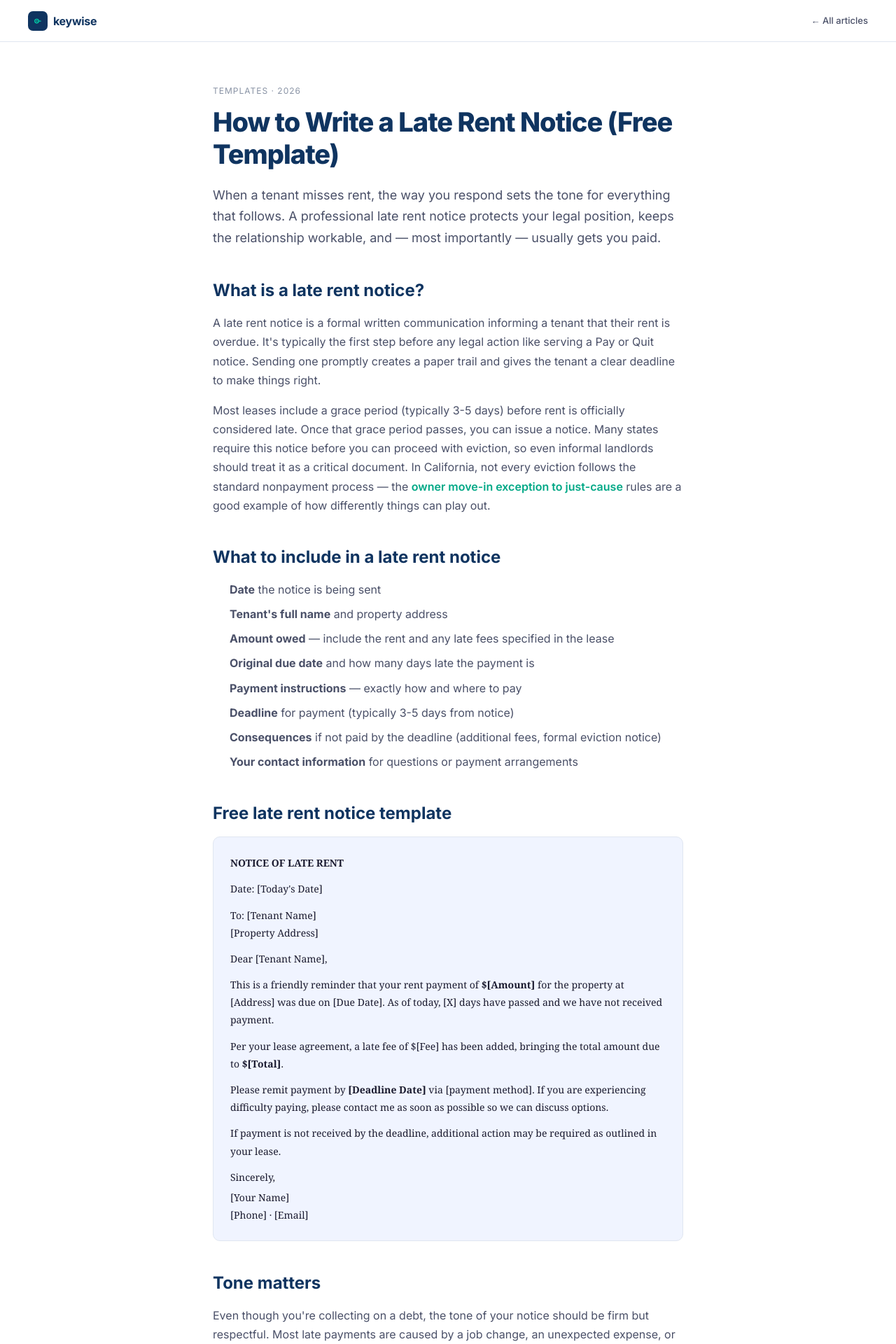
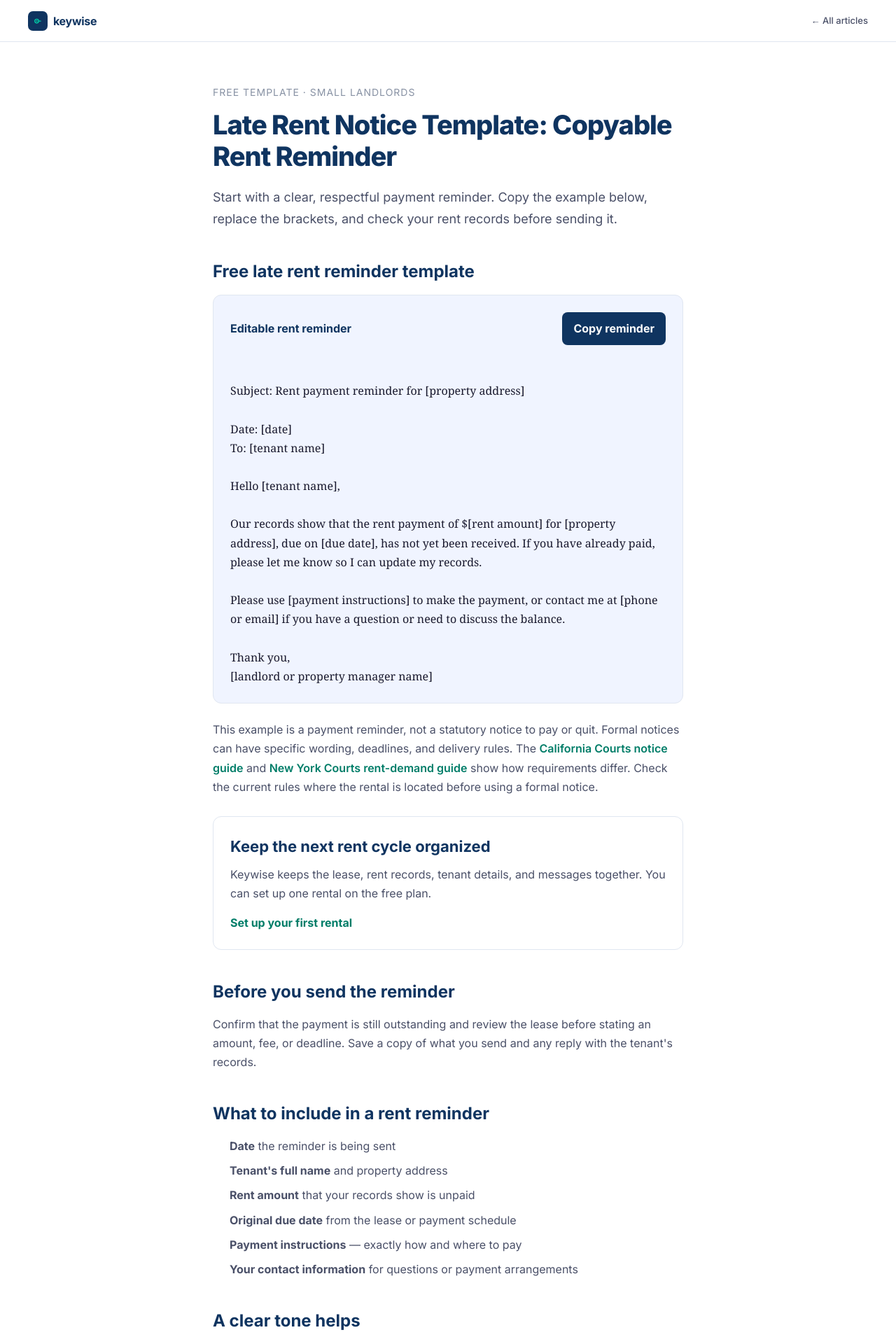
Before and after one commit to keywise-app/keywise, a Next.js app: page /blog/late-rent-notice in a window 1280 px wide. Shown: the top 1920 px of the page at 70% size. Built offline with nearby package versions, Linux system fonts and the light colour scheme.

Commit message:
Improve KeyWise late rent reminder template
Co-authored-by: Keywise <hello@keywise.app>

```diff
--- /dev/null
+++ b/app/blog/late-rent-notice/ReminderTemplate.tsx
@@ -0,0 +1,43 @@
+'use client';
+
+import { useState } from 'react';
+
+const reminder = `Subject: Rent payment reminder for [property address]
+
+Date: [date]
+To: [tenant name]
+
+Hello [tenant name],
+
+Our records show that the rent payment of $[rent amount] for [property address], due on [due date], has not yet been received. If you have already paid, please let me know so I can update my records.
+
+Please use [payment instructions] to make the payment, or contact me at [phone or email] if you have a question or need to discuss the balance.
+
+Thank you,
+[landlord or property manager name]`;
+
+export default function ReminderTemplate() {
+  const [copyStatus, setCopyStatus] = useState('');
+
+  async function copyReminder() {
+    try {
+      await navigator.clipboard.writeText(reminder);
+      setCopyStatus('Copied. Replace the brackets and check the details before sending.');
+    } catch {
+      setCopyStatus('Copy was blocked by your browser. You can select the text below and copy it manually.');
+    }
+  }
+
+  return (
+    <div style={{ background: '#F0F4FF', border: '1px solid #E0E6F0', borderRadius: 12, padding: 24, marginBottom: 24 }}>
+      <div style={{ display: 'flex', alignItems: 'center', justifyContent: 'space-between', flexWrap: 'wrap', gap: 12, marginBottom: 16 }}>
+        <strong style={{ color: '#0F3460', fontSize: 16 }}>Editable rent reminder</strong>
+        <button type="button" onClick={copyReminder} style={{ background: '#0F3460', color: '#fff', border: 0, borderRadius: 8, padding: '10px 16px', fontSize: 16, fontWeight: 700, cursor: 'pointer' }}>
+          Copy reminder
+        </button>
+      </div>
+      <p role="status" aria-live="polite" style={{ minHeight: 24, margin: '0 0 12px', color: '#4A5068', fontSize: 16 }}>{copyStatus}</p>
+      <pre style={{ margin: 0, whiteSpace: 'pre-wrap', overflowWrap: 'anywhere', userSelect: 'text', color: '#1A1A2E', fontFamily: 'Georgia, serif', fontSize: 16, lineHeight: 1.7 }}>{reminder}</pre>
+    </div>
+  );
+}
--- a/app/blog/late-rent-notice/page.tsx
+++ b/app/blog/late-rent-notice/page.tsx
@@ -1,13 +1,14 @@
 import type { Metadata } from 'next';
 import Link from 'next/link';
+import ReminderTemplate from './ReminderTemplate';
 
 export const metadata: Metadata = {
-  title: 'How to Write a Late Rent Notice (Free Template) | Keywise',
-  description: 'Free late rent notice template for landlords. Legal guidelines, sample language, and how to handle late payments professionally.',
+  title: 'Late Rent Notice Template: Copyable Rent Reminder | Keywise',
+  description: 'Copy a free late rent reminder for your tenant. Check the rent details, personalize the message, and learn when a formal notice needs a local form.',
   alternates: { canonical: 'https://keywise.app/blog/late-rent-notice' },
   openGraph: {
-    title: 'How to Write a Late Rent Notice (Free Template) | Keywise',
-    description: 'Free late rent notice template for landlords. Legal guidelines, sample language, and how to handle late payments professionally.',
+    title: 'Late Rent Notice Template: Copyable Rent Reminder | Keywise',
+    description: 'Copy and personalize a free late rent reminder for your tenant.',
     url: 'https://keywise.app/blog/late-rent-notice',
     siteName: 'Keywise',
     type: 'article',
@@ -15,15 +16,14 @@ export const metadata: Metadata = {
   },
   twitter: {
     card: 'summary_large_image',
-    title: 'How to Write a Late Rent Notice (Free Template) | Keywise',
-    description: 'Free late rent notice template for landlords. Legal guidelines, sample language, and how to handle late payments professionally.',
+    title: 'Late Rent Notice Template: Copyable Rent Reminder | Keywise',
+    description: 'Copy and personalize a free late rent reminder for your tenant.',
   },
   robots: { index: true, follow: true },
 };
 
 const N = '#0F3460';
 const TEAL = '#00D4AA';
-const BG = '#F0F4FF';
 const BORDER = '#E0E6F0';
 const INK = '#1A1A2E';
 const INK_MID = '#4A5068';
@@ -49,62 +49,55 @@ export default function Page() {
       </nav>
 
       <article style={{ maxWidth: 720, margin: '0 auto', padding: '60px 24px', lineHeight: 1.7 }}>
-        <div style={{ fontSize: 12, color: INK_MUTED, textTransform: 'uppercase', letterSpacing: '1px', marginBottom: 12 }}>Templates · 2026</div>
+        <div style={{ fontSize: 14, color: INK_MUTED, textTransform: 'uppercase', letterSpacing: '1px', marginBottom: 12 }}>Free template · Small landlords</div>
         <h1 style={{ fontSize: 38, fontWeight: 800, color: N, letterSpacing: '-1px', marginBottom: 20, lineHeight: 1.2 }}>
-          How to Write a Late Rent Notice (Free Template)
+          Late Rent Notice Template: Copyable Rent Reminder
         </h1>
         <p style={{ fontSize: 18, color: INK_MID, marginBottom: 32 }}>
-          When a tenant misses rent, the way you respond sets the tone for everything that follows. A professional late rent notice protects your legal position, keeps the relationship workable, and — most importantly — usually gets you paid.
+          Start with a clear, respectful payment reminder. Copy the example below, replace the brackets, and check your rent records before sending it.
         </p>
 
-        <h2 style={{ fontSize: 24, fontWeight: 700, color: N, marginTop: 40, marginBottom: 12 }}>What is a late rent notice?</h2>
+        <h2 style={{ fontSize: 24, fontWeight: 700, color: N, marginTop: 40, marginBottom: 12 }}>Free late rent reminder template</h2>
+        <ReminderTemplate />
         <p style={{ fontSize: 16, color: INK_MID, marginBottom: 16 }}>
-          A late rent notice is a formal written communication informing a tenant that their rent is overdue. It's typically the first step before any legal action like serving a Pay or Quit notice. Sending one promptly creates a paper trail and gives the tenant a clear deadline to make things right.
-        </p>
-        <p style={{ fontSize: 16, color: INK_MID, marginBottom: 16 }}>
-          Most leases include a grace period (typically 3-5 days) before rent is officially considered late. Once that grace period passes, you can issue a notice. Many states require this notice before you can proceed with eviction, so even informal landlords should treat it as a critical document. In California, not every eviction follows the standard nonpayment process — the <Link href="/blog/ab-1482-owner-move-in-eviction-california" style={{ color: '#00A886', fontWeight: 600 }}>owner move-in exception to just-cause</Link> rules are a good example of how differently things can play out.
+          This example is a payment reminder, not a statutory notice to pay or quit. Formal notices can have specific wording, deadlines, and delivery rules. The <a href="https://selfhelp.courts.ca.gov/eviction-landlord/notice-types" style={{ color: '#007D68', fontWeight: 600 }}>California Courts notice guide</a> and <a href="https://www.nycourts.gov/new-york-city-housing-court/starting-nonpayment-case" style={{ color: '#007D68', fontWeight: 600 }}>New York Courts rent-demand guide</a> show how requirements differ. Check the current rules where the rental is located before using a formal notice.
         </p>
 
-        <h2 style={{ fontSize: 24, fontWeight: 700, color: N, marginTop: 40, marginBottom: 12 }}>What to include in a late rent notice</h2>
+        <div style={{ margin: '28px 0', padding: 24, border: `1px solid ${BORDER}`, borderRadius: 12 }}>
+          <h2 style={{ fontSize: 22, fontWeight: 700, color: N, margin: '0 0 8px' }}>Keep the next rent cycle organized</h2>
+          <p style={{ fontSize: 16, color: INK_MID, margin: '0 0 14px' }}>Keywise keeps the lease, rent records, tenant details, and messages together. You can set up one rental on the free plan.</p>
+          <Link href="/start/landlords" style={{ color: '#007D68', fontSize: 16, fontWeight: 700 }}>Set up your first rental</Link>
+        </div>
+
+        <h2 style={{ fontSize: 24, fontWeight: 700, color: N, marginTop: 40, marginBottom: 12 }}>Before you send the reminder</h2>
+        <p style={{ fontSize: 16, color: INK_MID, marginBottom: 16 }}>
+          Confirm that the payment is still outstanding and review the lease before stating an amount, fee, or deadline. Save a copy of what you send and any reply with the tenant's records.
+        </p>
+
+        <h2 style={{ fontSize: 24, fontWeight: 700, color: N, marginTop: 40, marginBottom: 12 }}>What to include in a rent reminder</h2>
         <ul style={{ fontSize: 16, color: INK_MID, paddingLeft: 24, marginBottom: 20 }}>
-          <li style={{ marginBottom: 8 }}><strong>Date</strong> the notice is being sent</li>
+          <li style={{ marginBottom: 8 }}><strong>Date</strong> the reminder is being sent</li>
           <li style={{ marginBottom: 8 }}><strong>Tenant's full name</strong> and property address</li>
-          <li style={{ marginBottom: 8 }}><strong>Amount owed</strong> — include the rent and any late fees specified in the lease</li>
-          <li style={{ marginBottom: 8 }}><strong>Original due date</strong> and how many days late the payment is</li>
+          <li style={{ marginBottom: 8 }}><strong>Rent amount</strong> that your records show is unpaid</li>
+          <li style={{ marginBottom: 8 }}><strong>Original due date</strong> from the lease or payment schedule</li>
           <li style={{ marginBottom: 8 }}><strong>Payment instructions</strong> — exactly how and where to pay</li>
-          <li style={{ marginBottom: 8 }}><strong>Deadline</strong> for payment (typically 3-5 days from notice)</li>
-          <li style={{ marginBottom: 8 }}><strong>Consequences</strong> if not paid by the deadline (additional fees, formal eviction notice)</li>
           <li style={{ marginBottom: 8 }}><strong>Your contact information</strong> for questions or payment arrangements</li>
         </ul>
 
-        <h2 style={{ fontSize: 24, fontWeight: 700, color: N, marginTop: 40, marginBottom: 12 }}>Free late rent notice template</h2>
-        <div style={{ background: BG, border: `1px solid ${BORDER}`, borderRadius: 10, padding: 24, fontSize: 14, color: INK, fontFamily: 'Georgia, serif', lineHeight: 1.8, marginBottom: 24 }}>
-          <p style={{ margin: '0 0 12px' }}><strong>NOTICE OF LATE RENT</strong></p>
-          <p style={{ margin: '0 0 12px' }}>Date: [Today's Date]</p>
-          <p style={{ margin: '0 0 12px' }}>To: [Tenant Name]<br/>[Property Address]</p>
-          <p style={{ margin: '0 0 12px' }}>Dear [Tenant Name],</p>
-          <p style={{ margin: '0 0 12px' }}>This is a friendly reminder that your rent payment of <strong>$[Amount]</strong> for the property at [Address] was due on [Due Date]. As of today, [X] days have passed and we have not received payment.</p>
-          <p style={{ margin: '0 0 12px' }}>Per your lease agreement, a late fee of $[Fee] has been added, bringing the total amount due to <strong>$[Total]</strong>.</p>
-          <p style={{ margin: '0 0 12px' }}>Please remit payment by <strong>[Deadline Date]</strong> via [payment method]. If you are experiencing difficulty paying, please contact me as soon as possible so we can discuss options.</p>
-          <p style={{ margin: '0 0 12px' }}>If payment is not received by the deadline, additional action may be required as outlined in your lease.</p>
-          <p style={{ margin: '0 0 4px' }}>Sincerely,</p>
-          <p style={{ margin: 0 }}>[Your Name]<br/>[Phone] · [Email]</p>
-        </div>
-
-        <h2 style={{ fontSize: 24, fontWeight: 700, color: N, marginTop: 40, marginBottom: 12 }}>Tone matters</h2>
+        <h2 style={{ fontSize: 24, fontWeight: 700, color: N, marginTop: 40, marginBottom: 12 }}>A clear tone helps</h2>
         <p style={{ fontSize: 16, color: INK_MID, marginBottom: 16 }}>
-          Even though you're collecting on a debt, the tone of your notice should be firm but respectful. Most late payments are caused by a job change, an unexpected expense, or simple forgetfulness — not malice. A professional notice that opens the door to communication often gets faster resolution than an aggressive one. Modern <Link href="/blog/landlord-tenant-communication-app" style={{ color: '#00A886', fontWeight: 600 }}>communication tools</Link> make it easy for a tenant to respond right away instead of avoiding the conversation.
+          State what your records show and give the tenant a way to respond if the payment has already been made or the balance is disputed. A reminder should be easy to understand without assuming why the payment is late.
         </p>
         <p style={{ fontSize: 16, color: INK_MID, marginBottom: 16 }}>
-          Save the harsher legal language for the formal "Pay or Quit" notice if it comes to that. The first late notice should make it easy for a tenant to do the right thing.
+          If you need to take a formal step, use the correct local form and service process. Do not turn this general reminder into an eviction demand by adding an assumed deadline or threat.
         </p>
 
-        <h2 style={{ fontSize: 24, fontWeight: 700, color: N, marginTop: 40, marginBottom: 12 }}>How Keywise automates this</h2>
+        <h2 style={{ fontSize: 24, fontWeight: 700, color: N, marginTop: 40, marginBottom: 12 }}>Keep the record in Keywise</h2>
         <p style={{ fontSize: 16, color: INK_MID, marginBottom: 16 }}>
-          Writing late rent notices manually for every overdue payment gets old fast. Most <Link href="/blog/small-landlord-property-management-software-2026" style={{ color: '#00A886', fontWeight: 600 }}>landlord software for notices</Link> handles this automatically, and Keywise watches your payment schedule and drafts a professional late notice the moment rent goes overdue — pre-filled with the tenant's name, property, exact amount owed, and your late fee terms pulled directly from the lease.
+          Keywise keeps the lease, payment history, and tenant conversations together, so you can check the facts before sending a message. Its writing tool can help draft an editable rent reminder from the details you provide. Review every draft for accuracy and local requirements before sending.
         </p>
         <p style={{ fontSize: 16, color: INK_MID, marginBottom: 16 }}>
-          You can edit the draft, then send it via email or SMS in one click. Every notice is timestamped and saved in the tenant's file, building the same kind of paper trail you should have started with a signed <Link href="/blog/landlord-move-in-checklist" style={{ color: '#00A886', fontWeight: 600 }}>move-in checklist</Link> — and if budget is tight, there's plenty of <Link href="/blog/free-property-management-software-landlords" style={{ color: '#00A886', fontWeight: 600 }}>free property management software</Link> that can get you started.
+          The same tenant file can hold your <Link href="/blog/landlord-move-in-checklist" style={{ color: '#007D68', fontWeight: 600 }}>move-in checklist</Link> and other documents, making the next conversation easier to prepare.
         </p>
 
         <h2 style={{ fontSize: 24, fontWeight: 700, color: N, marginTop: 40, marginBottom: 12 }}>Related articles</h2>
@@ -115,12 +108,12 @@ export default function Page() {
         </div>
 
         <div style={{ marginTop: 60, padding: 32, background: N, borderRadius: 12, textAlign: 'center' }}>
-          <h3 style={{ fontSize: 22, fontWeight: 700, color: '#fff', marginBottom: 8 }}>Stop writing late notices from scratch</h3>
-          <p style={{ fontSize: 14, color: 'rgba(255,255,255,0.8)', marginBottom: 20 }}>
-            Keywise drafts professional notices automatically. Free for 1 unit.
+          <h3 style={{ fontSize: 22, fontWeight: 700, color: '#fff', marginBottom: 8 }}>Keep rent details and tenant messages together</h3>
+          <p style={{ fontSize: 16, color: '#fff', marginBottom: 20 }}>
+            Set up one rental on Keywise's free plan and start with a clearer record for your next rent cycle.
           </p>
-          <Link href="/" style={{ display: 'inline-block', background: TEAL, color: N, padding: '14px 32px', borderRadius: 10, fontSize: 15, fontWeight: 700, textDecoration: 'none' }}>
-            Try Keywise free →
+          <Link href="/start/landlords" style={{ display: 'inline-block', background: TEAL, color: N, padding: '14px 24px', borderRadius: 10, fontSize: 16, fontWeight: 700, textDecoration: 'none' }}>
+            Set up your first rental
           </Link>
         </div>
       </article>
--- a/app/blog/page.tsx
+++ b/app/blog/page.tsx
@@ -47,8 +47,8 @@ const POSTS = [
   },
   {
     slug: 'late-rent-notice',
-    title: 'How to Write a Late Rent Notice (Free Template)',
-    description: 'A step-by-step guide to writing professional late rent notices, plus a free template you can use today.',
+    title: 'Late Rent Notice Template: Copyable Rent Reminder',
+    description: 'Copy a free payment reminder, check the rent details, and learn when a formal notice needs a local form.',
     date: '2026',
     tag: 'Templates',
   },
--- a/app/components/Communications.tsx
+++ b/app/components/Communications.tsx
@@ -260,7 +260,7 @@ export default function Communications() {
     }
 
     const prompts: Record<string, string> = {
-      'late-rent': `Draft a late rent notice. ${base} Rent is overdue. Request payment within 3 days. Sign with landlord's full signature. ${context}`,
+      'late-rent': `Draft a courteous, editable overdue rent reminder, not a statutory pay-or-quit notice. ${base} Ask the tenant to pay or contact the landlord. Do not assume the monthly rent equals the unpaid balance or invent a deadline, legal consequence, or service requirement. Omit late fees. Use placeholders where a verified detail is missing. Sign with landlord's full signature. ${context}`,
       'payment-reminder': `Draft a friendly upcoming payment reminder. ${base} Rent is due soon. Mention they can pay online via Keywise. Sign with landlord's name. ${context}`,
       'entry-notice': `Draft a 24-hour entry notice. ${base} ${fieldsInfo ? 'Details: ' + fieldsInfo + '.' : 'Reason: ' + (context || 'routine inspection') + '. Suggest next business day 10am-12pm.'} Sign with landlord's signature.`,
       'lease-renewal': `Draft a lease renewal offer. ${base} ${fieldsInfo ? 'New terms: ' + fieldsInfo + '.' : (context || 'Offer 12-month renewal at 3% increase, 30-day response window.')} Briefly explain reasoning. Sign with landlord's signature.`,
--- a/app/components/Tenants.tsx
+++ b/app/components/Tenants.tsx
@@ -334,7 +334,7 @@ export default function Tenants({ autoOpenWizard, onWizardOpen }: { autoOpenWiza
     const baseContext = `${toneInstr} Date: ${today}. Tenant: ${selected.tenant_name}, Property: ${selected.property}, Rent: $${selected.rent}/mo${selected.end_date ? ', Lease ends: ' + selected.end_date : ''}${daysUntilEnd !== null ? ' (' + daysUntilEnd + ' days)' : ''}. ${lateFeeLine}`;
 
     const prompts: Record<string, string> = {
-      'late-rent': `${baseContext} Draft a late rent notice. Request payment within 3 days.${sig} ${context}`,
+      'late-rent': `${baseContext} Draft a courteous, editable overdue rent reminder, not a statutory pay-or-quit notice. Ask the tenant to pay or contact the landlord. Do not assume the monthly rent equals the unpaid balance or invent a deadline, legal consequence, or service requirement. Omit the late fee even if lease terms are supplied. Use placeholders where a verified detail is missing.${sig} ${context}`,
       'payment-reminder': `${baseContext} Draft a friendly payment reminder. Rent is due soon. Mention they can pay online via Keywise.${sig}`,
       'entry-notice': `${baseContext} Draft a 24-hour entry notice. ${fieldsInfo ? 'Details: ' + fieldsInfo + '.' : 'Reason: ' + (context || 'routine inspection') + '. Suggest next business day 10am-12pm.'}${sig}`,
       'lease-renewal': `${baseContext} Draft a lease renewal offer.${proposedRent ? ' Proposed new rent: $' + proposedRent + '/mo.' : ''} Renewal term: ${renewalTerm === 'month-to-month' ? 'month-to-month' : renewalTerm + ' months'}. Response deadline: ${responseDate}.${renewalMarket ? ' Market context: FMV is $' + renewalMarket.estimated_market_rent + '/mo, range $' + (renewalMarket.market_rent_low || '?') + '-$' + (renewalMarket.market_rent_high || '?') + '.' : ''} ${proposedRent && +proposedRent > (selected?.rent || 0) ? 'Justify the increase briefly — market conditions and property value.' : proposedRent && +proposedRent === (selected?.rent || 0) ? 'Mention you are holding rent steady below market as a courtesy.' : ''} Explain briefly, be warm, include next steps and response deadline.${sig} ${context}`,
```
